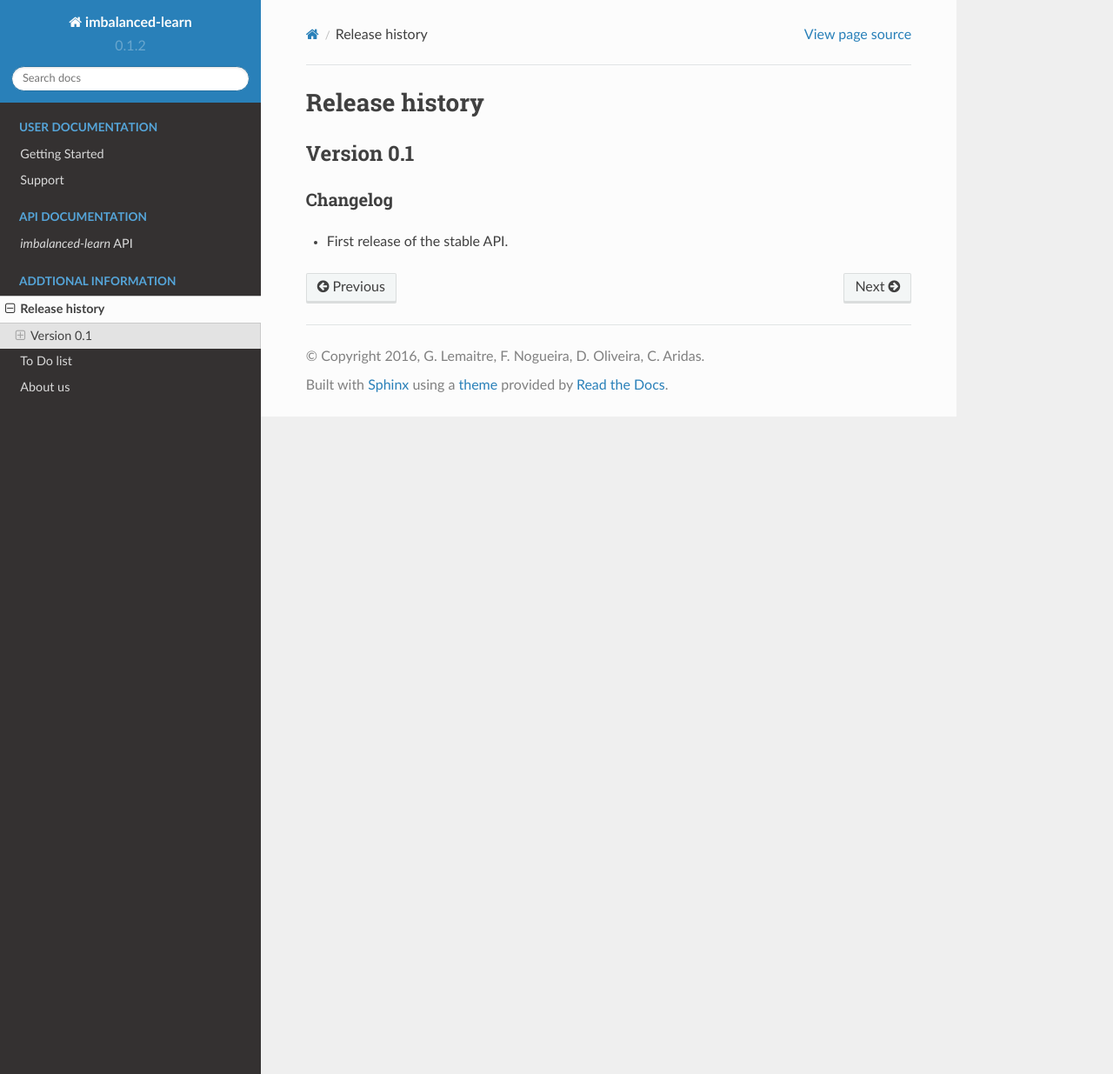
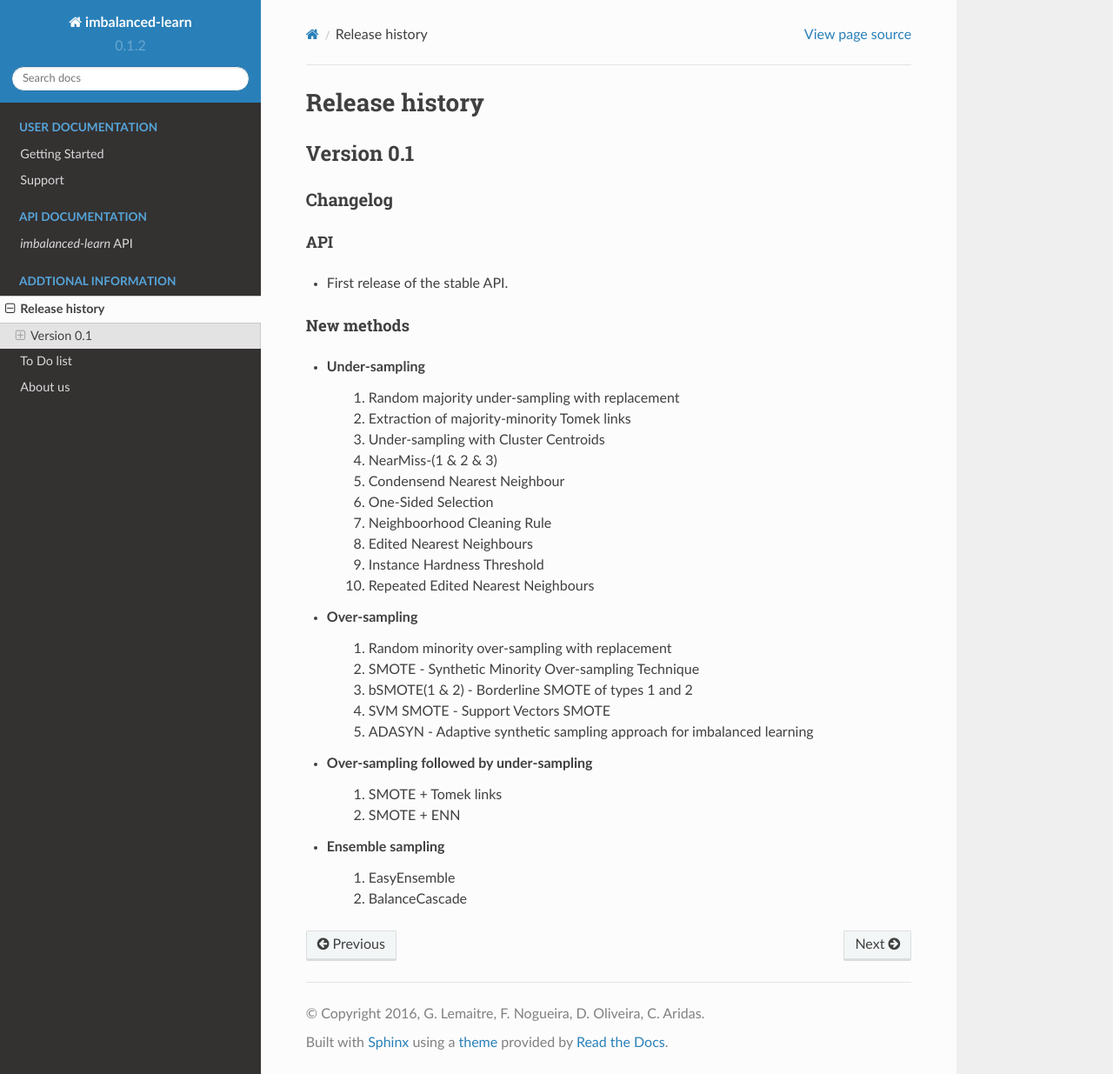
Before and after one commit to scikit-learn-contrib/imbalanced-learn, a Sphinx documentation site: the page built from doc/whats_new.rst, in a window 1280 px wide and 1235 px high. Shown: the whole window at 87% size. Built offline with Sphinx 7.4.7 and the Read the Docs theme 2.0.0, drawn with Linux system fonts in a browser that asks for light colours; formulas are drawn with MathJax 3; pages that are not in the unit, such as notebooks, are missing from menus.

Commit message:
Add the methods which have been implemented in the 0.1.X release

```diff
--- a/doc/whats_new.rst
+++ b/doc/whats_new.rst
@@ -12,4 +12,37 @@ Version 0.1
 Changelog
 ---------
 
+API
+~~~
+
 - First release of the stable API.
+
+New methods
+~~~~~~~~~~~
+
+* Under-sampling
+    1. Random majority under-sampling with replacement
+    2. Extraction of majority-minority Tomek links
+    3. Under-sampling with Cluster Centroids
+    4. NearMiss-(1 & 2 & 3)
+    5. Condensend Nearest Neighbour
+    6. One-Sided Selection
+    7. Neighboorhood Cleaning Rule
+    8. Edited Nearest Neighbours
+    9. Instance Hardness Threshold
+    10. Repeated Edited Nearest Neighbours
+
+* Over-sampling
+    1. Random minority over-sampling with replacement
+    2. SMOTE - Synthetic Minority Over-sampling Technique
+    3. bSMOTE(1 & 2) - Borderline SMOTE of types 1 and 2
+    4. SVM SMOTE - Support Vectors SMOTE
+    5. ADASYN - Adaptive synthetic sampling approach for imbalanced learning
+
+* Over-sampling followed by under-sampling
+    1. SMOTE + Tomek links
+    2. SMOTE + ENN
+
+* Ensemble sampling
+    1. EasyEnsemble
+    2. BalanceCascade
```
